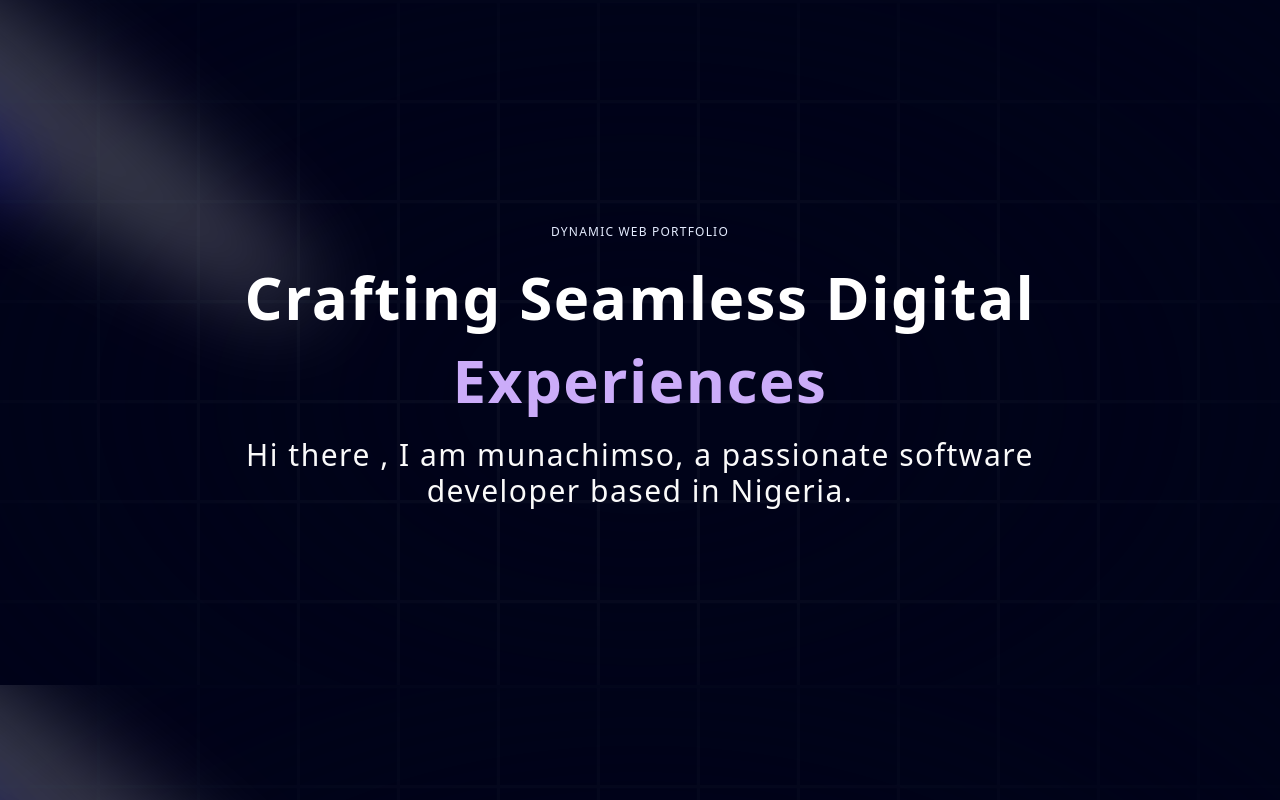
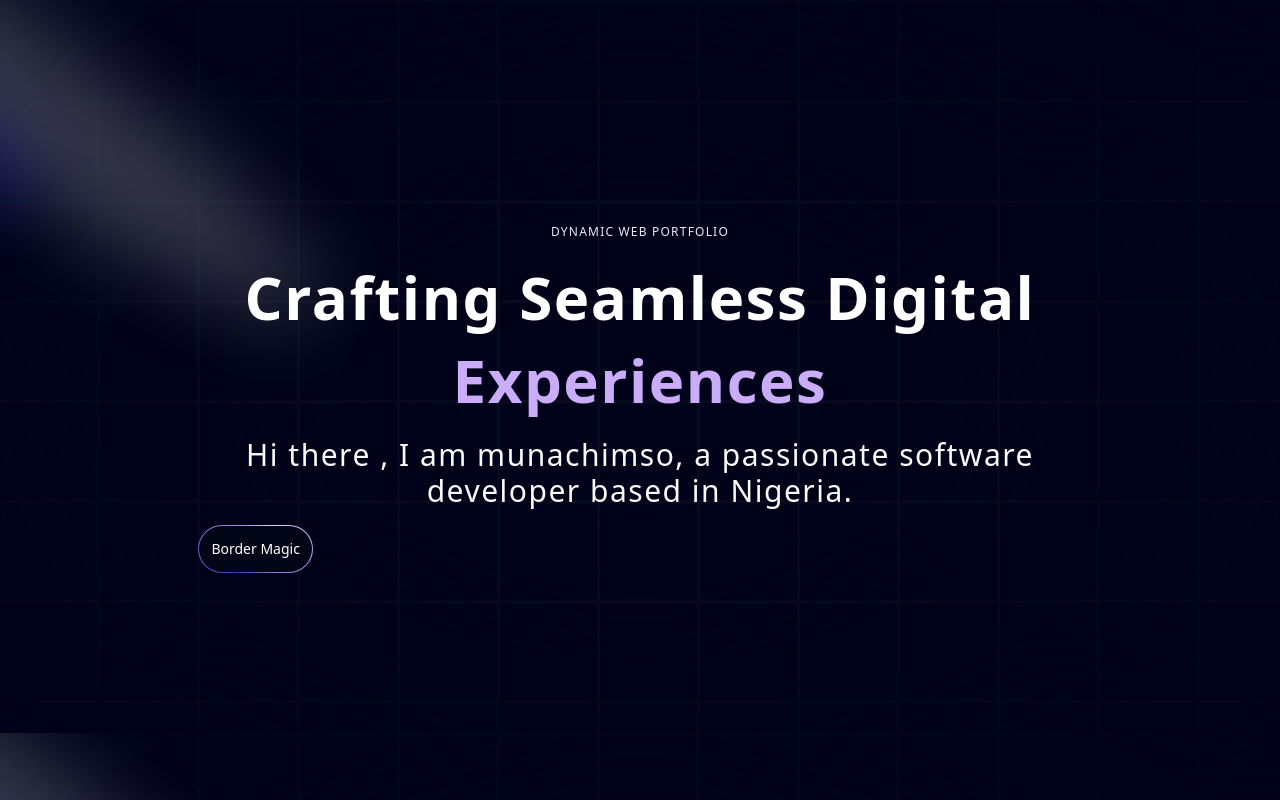
Before and after one commit to MeCode50/portfolio-site, a Next.js app: page / in a window 1280 px wide. Shown: the top 800 px of the page. Built offline with nearby package versions, Linux system fonts and the light colour scheme.

Commit message:
⚡️ imported magic butoon in hero and created an anchor tag to the about page

```diff
--- a/components/Hero.tsx
+++ b/components/Hero.tsx
@@ -1,6 +1,7 @@
 import React from "react";
 import { Spotlight } from "./ui/Spotlight";
 import { TextGenerateEffect } from "./ui/TextGenerateEffect";
+import { MagicButton } from "./ui/MagicButton";
 
 const Hero = () => {
 	return (
@@ -47,6 +48,9 @@ const Hero = () => {
 					md:tracking-wider mb-4 text-sm md:text-lg lg:text-3xl">
 						Hi there , I am munachimso, a passionate software developer based in Nigeria.
 					</p>
+					<a href="#about">
+						<MagicButton title="Showcase my work" />
+					</a>
 				</div>
 			</div>
 		</div>
--- a/components/ui/MagicButton.tsx
+++ b/components/ui/MagicButton.tsx
@@ -1,4 +1,12 @@
-<button className="relative inline-flex h-12 overflow-hidden rounded-full p-[1px] focus:outline-none focus:ring-2 focus:ring-slate-400 focus:ring-offset-2 focus:ring-offset-slate-50">
-	<span className="absolute inset-[-1000%] animate-[spin_2s_linear_infinite] bg-[conic-gradient(from_90deg_at_50%_50%,#E2CBFF_0%,#393BB2_50%,#E2CBFF_100%)]" />
-	<span className="inline-flex h-full w-full cursor-pointer items-center justify-center rounded-full bg-slate-950 px-3 py-1 text-sm font-medium text-white backdrop-blur-3xl">Border Magic</span>
-</button>;
+import React from "react";
+
+export const MagicButton = () => {
+	return (
+		<div>
+			<button className="relative inline-flex h-12 overflow-hidden rounded-full p-[1px] focus:outline-none focus:ring-2 focus:ring-slate-400 focus:ring-offset-2 focus:ring-offset-slate-50">
+				<span className="absolute inset-[-1000%] animate-[spin_2s_linear_infinite] bg-[conic-gradient(from_90deg_at_50%_50%,#E2CBFF_0%,#393BB2_50%,#E2CBFF_100%)]" />
+				<span className="inline-flex h-full w-full cursor-pointer items-center justify-center rounded-full bg-slate-950 px-3 py-1 text-sm font-medium text-white backdrop-blur-3xl">Border Magic</span>
+			</button>
+		</div>
+	);
+};
```
